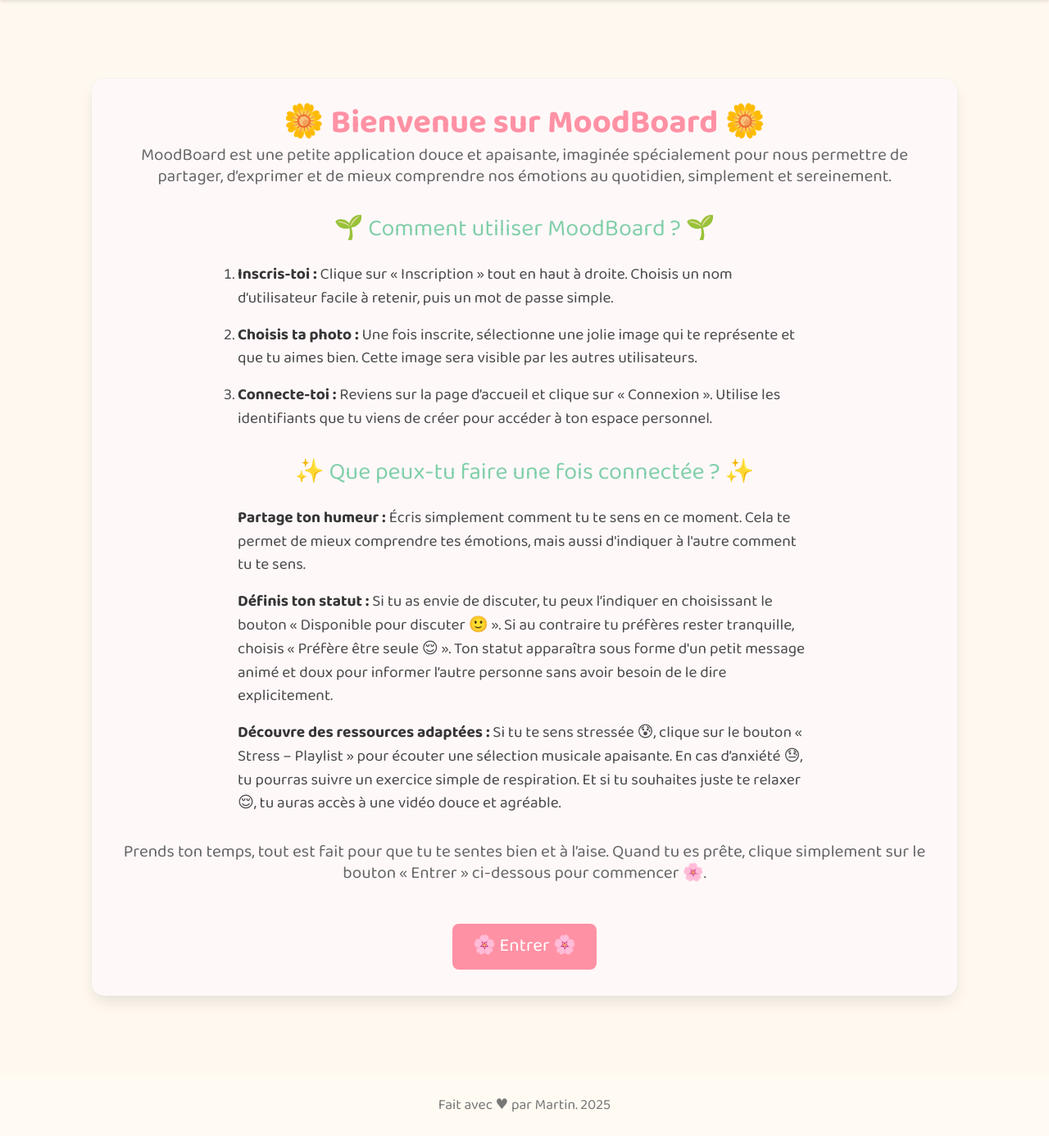
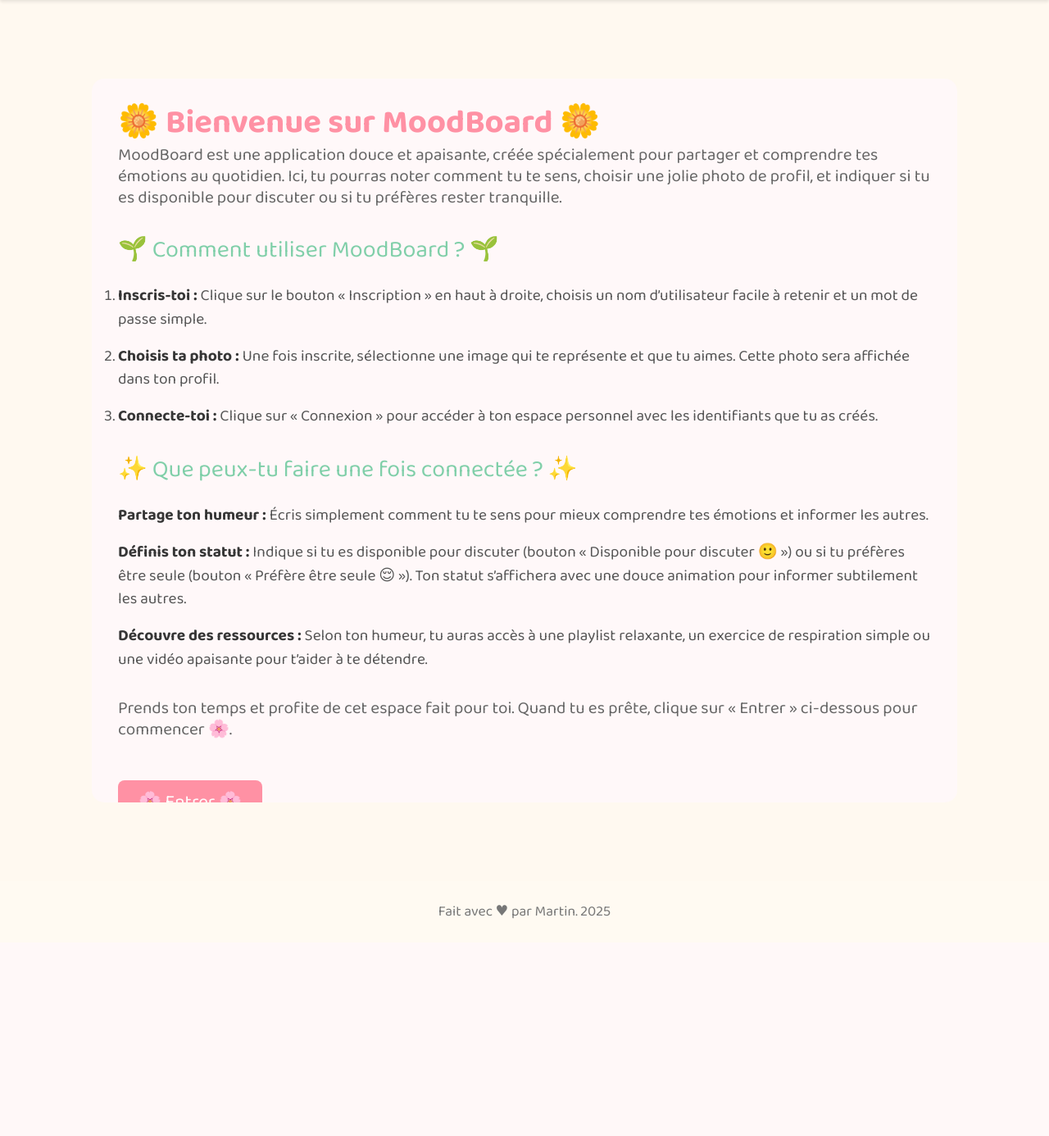
Before and after one commit to Ovanity/Elise, a Flask app: page / in a window 1280 px wide. Shown: the part 64-1450 px from the top of the page at 82% size. After the commit the page ends 1185 px from the top, so only its background shows below. Run offline with Flask 3, Linux system fonts and the light colour scheme.

Commit message:
requirements

```diff
--- a/templates/presentation.html
+++ b/templates/presentation.html
@@ -3,55 +3,52 @@
 
 {% block content %}
 <div class="container">
-  <div class="box" style="text-align: center; padding: 2rem; background-color: #fff8f9; border-radius: 15px;">
-
+  <div class="presentation-container" style="background-color: #fff8f9; border-radius: 15px; padding: 2rem; width: 100%; max-width: 100%; height: 80vh; overflow-y: auto;">
     {% if session.username %}
       <h1 class="title" style="color: #ff91a4;">🌸 Heureux de te revoir, {{ session.username }} ! 🌸</h1>
       <p class="subtitle" style="font-size: 1.3rem;">
-        Tu es connectée à ton espace personnel. Ici, tu peux consulter tes anciennes humeurs, en ajouter de nouvelles, choisir une photo de profil que tu aimes, et surtout indiquer si tu souhaites discuter ou être tranquille.
+        Tu es connectée à ton espace personnel. Ici, tu peux consulter tes anciennes humeurs, en ajouter de nouvelles, choisir une photo de profil que tu aimes, et surtout indiquer aux autres si tu souhaites discuter ou être tranquille.
       </p>
-
     {% else %}
       <h1 class="title" style="color: #ff91a4;">🌼 Bienvenue sur MoodBoard 🌼</h1>
       <p class="subtitle" style="font-size: 1.3rem;">
-        MoodBoard est une petite application douce et apaisante, imaginée spécialement pour nous permettre de partager, d’exprimer et de mieux comprendre nos émotions au quotidien, simplement et sereinement.
+        MoodBoard est une application douce et apaisante, créée spécialement pour partager et comprendre tes émotions au quotidien. Ici, tu pourras noter comment tu te sens, choisir une jolie photo de profil, et indiquer si tu es disponible pour discuter ou si tu préfères rester tranquille.
       </p>
 
       <h2 class="subtitle" style="color: #80cfa9; margin-top: 2rem;">🌱 Comment utiliser MoodBoard ? 🌱</h2>
-      <ol style="text-align: left; margin: 0 auto; max-width: 700px; font-size: 1.2rem;">
+      <ol style="text-align: left; margin: 0 auto; font-size: 1.2rem;">
         <li style="margin-bottom: 1rem;">
-          <strong>Inscris-toi :</strong> Clique sur « Inscription » tout en haut à droite. Choisis un nom d’utilisateur facile à retenir, puis un mot de passe simple.
+          <strong>Inscris-toi :</strong> Clique sur le bouton « Inscription » en haut à droite, choisis un nom d’utilisateur facile à retenir et un mot de passe simple.
         </li>
         <li style="margin-bottom: 1rem;">
-          <strong>Choisis ta photo :</strong> Une fois inscrite, sélectionne une jolie image qui te représente et que tu aimes bien. Cette image sera visible par les autres utilisateurs.
+          <strong>Choisis ta photo :</strong> Une fois inscrite, sélectionne une image qui te représente et que tu aimes. Cette photo sera affichée dans ton profil.
         </li>
         <li style="margin-bottom: 1rem;">
-          <strong>Connecte-toi :</strong> Reviens sur la page d’accueil et clique sur « Connexion ». Utilise les identifiants que tu viens de créer pour accéder à ton espace personnel.
+          <strong>Connecte-toi :</strong> Clique sur « Connexion » pour accéder à ton espace personnel avec les identifiants que tu as créés.
         </li>
       </ol>
 
       <h2 class="subtitle" style="color: #80cfa9; margin-top: 2rem;">✨ Que peux-tu faire une fois connectée ? ✨</h2>
-      <ul style="text-align: left; margin: 0 auto; max-width: 700px; font-size: 1.2rem;">
+      <ul style="text-align: left; margin: 0 auto; font-size: 1.2rem;">
         <li style="margin-bottom: 1rem;">
-          <strong>Partage ton humeur :</strong> Écris simplement comment tu te sens en ce moment. Cela te permet de mieux comprendre tes émotions, mais aussi d'indiquer à l'autre comment tu te sens.
+          <strong>Partage ton humeur :</strong> Écris simplement comment tu te sens pour mieux comprendre tes émotions et informer les autres.
         </li>
         <li style="margin-bottom: 1rem;">
-          <strong>Définis ton statut :</strong> Si tu as envie de discuter, tu peux l’indiquer en choisissant le bouton « Disponible pour discuter 🙂 ». Si au contraire tu préfères rester tranquille, choisis « Préfère être seule 😌 ». Ton statut apparaîtra sous forme d'un petit message animé et doux pour informer l’autre personne sans avoir besoin de le dire explicitement.
+          <strong>Définis ton statut :</strong> Indique si tu es disponible pour discuter (bouton « Disponible pour discuter 🙂 ») ou si tu préfères être seule (bouton « Préfère être seule 😌 »). Ton statut s’affichera avec une douce animation pour informer subtilement les autres.
         </li>
         <li style="margin-bottom: 1rem;">
-          <strong>Découvre des ressources adaptées :</strong> Si tu te sens stressée 😰, clique sur le bouton « Stress – Playlist » pour écouter une sélection musicale apaisante. En cas d’anxiété 😓, tu pourras suivre un exercice simple de respiration. Et si tu souhaites juste te relaxer 😌, tu auras accès à une vidéo douce et agréable.
+          <strong>Découvre des ressources :</strong> Selon ton humeur, tu auras accès à une playlist relaxante, un exercice de respiration simple ou une vidéo apaisante pour t’aider à te détendre.
         </li>
       </ul>
 
       <p class="subtitle" style="margin-top: 2rem; font-size: 1.3rem;">
-        Prends ton temps, tout est fait pour que tu te sentes bien et à l’aise. Quand tu es prête, clique simplement sur le bouton « Entrer » ci-dessous pour commencer 🌸.
+        Prends ton temps et profite de cet espace fait pour toi. Quand tu es prête, clique sur « Entrer » ci-dessous pour commencer 🌸.
       </p>
     {% endif %}
 
     <a class="button is-primary is-large" href="{{ url_for('index') }}" style="margin-top: 1.5rem; background-color: #ff91a4; border-color: transparent; font-size: 1.4rem;">
       🌸 Entrer 🌸
     </a>
-
   </div>
 </div>
 {% endblock %}
```
